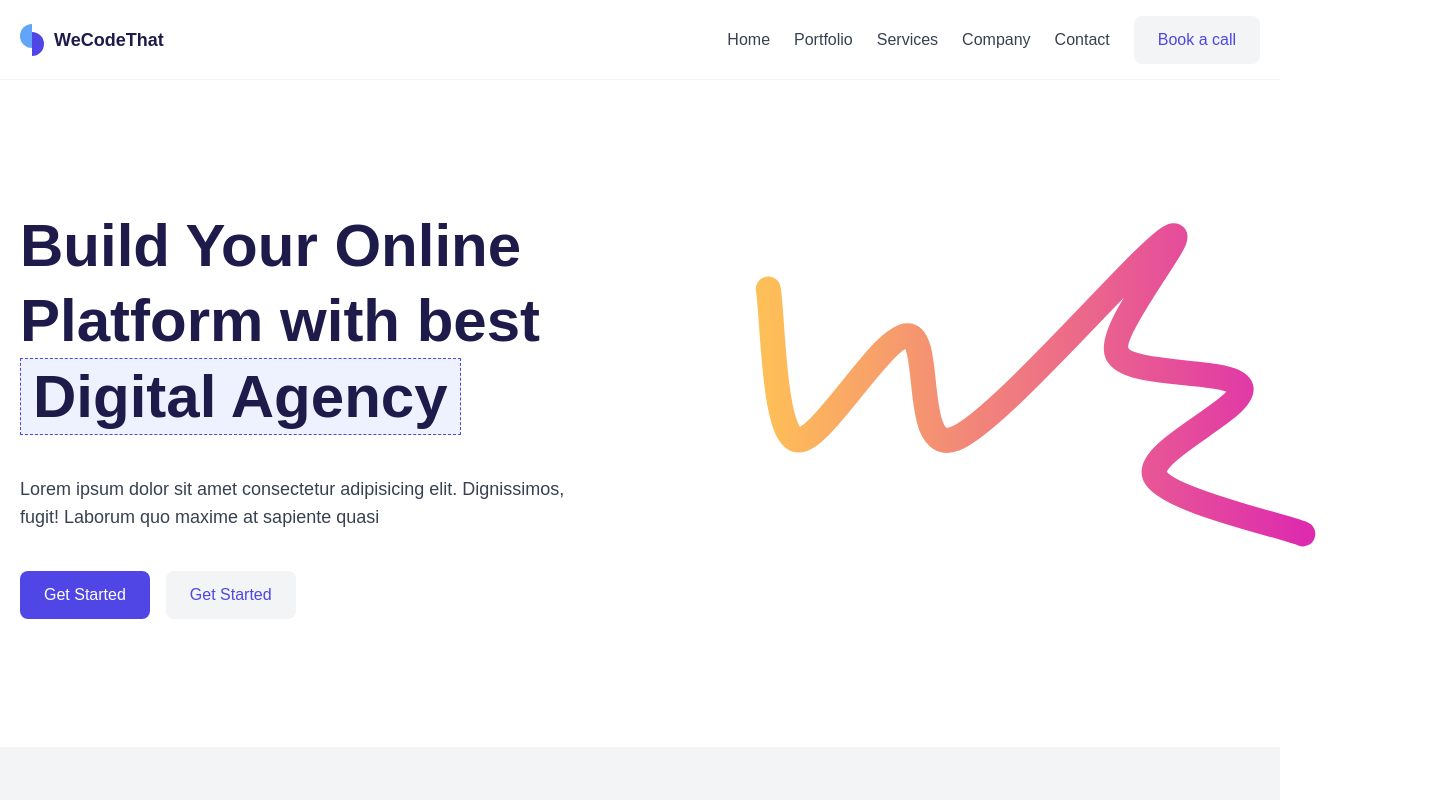
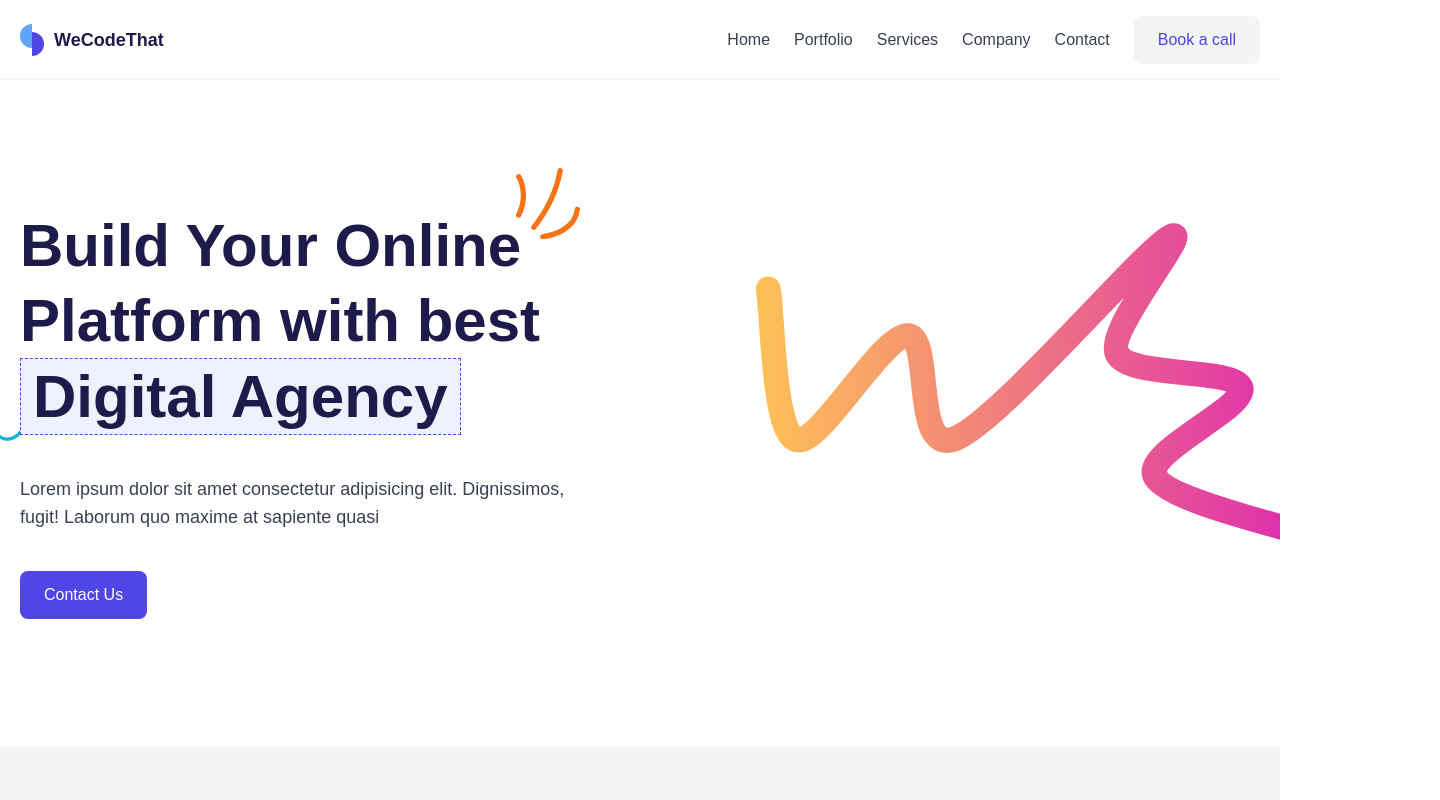
Before and after one commit to WeCodeThatGlobal/wecodethat, a Next.js app: page / in a window 1280 px wide. Shown: the top 800 px of the page, 1440 px wide, since content can reach past the window. Built offline with nearby package versions, Linux system fonts and the light colour scheme.

Commit message:
feat: adding svg to hero section

```diff
--- a/app/page.js
+++ b/app/page.js
@@ -1,7 +1,7 @@
 "use client";
 import Image from "next/image";
 import Link from "next/link";
-import {Navbar} from "./components/Navbar";
+import { Navbar } from "./components/Navbar";
 import Features from "./components/Features";
 import Features2 from "./components/Features2";
 import Footer from "./components/Footer";
@@ -9,30 +9,71 @@ import Testimonials from "./components/Testimonials";
 import Numbers from "./components/Numbers";
 import Works from "./components/Works";
 import CTA from "./components/CTA";
-import { useEffect, useRef } from 'react';
-import lottie from 'lottie-web';
+import { useEffect, useRef } from "react";
+import lottie from "lottie-web";
 import Svg from "./components/Svg";
-
 
 export default function HeroSection() {
   const animationContainer = useRef(null);
 
-
-
-
   return (
     <>
       <Navbar />
-      <main className="w-full">
+      <main className="w-full overflow-hidden">
         <section className="relative py-24">
           <div className="mx-auto lg:max-w-7xl w-full px-5 sm:px-10 md:px-12 lg:px-5 flex flex-col lg:flex-row gap-8 lg:gap-10 xl:gap-12">
             <div className="mx-auto text-center lg:text-left flex flex-col max-w-3xl justify-center lg:justify-start lg:py-8 flex-1 lg:w-1/2 lg:max-w-none">
+              <div className="relative">
                 <h1 className="text-indigo-950 dark:text-white text-4xl/snug sm:text-6xl/tight lg:text-5xl/tight xl:text-6xl/tight font-semibold text">
-                Build Your Online Platform with best{" "}
+                  Build Your Online Platform with best
                   <span className="bg-indigo-50 dark:bg-gray-900 dark:text-indigo-300 inline-block border border-dashed border-indigo-600 px-3">
                     Digital Agency
                   </span>
                 </h1>
+                <svg
+                  className="h-auto w-16 text-orange-500 absolute top-0 right-3 -translate-y-10"
+                  width="121"
+                  height="135"
+                  viewBox="0 0 121 135"
+                  fill="none"
+                  xmlns="http://www.w3.org/2000/svg"
+                >
+                  <path
+                    d="M5 16.4754C11.7688 27.4499 21.2452 57.3224 5 89.0164"
+                    stroke="currentColor"
+                    strokeWidth="10"
+                    strokeLinecap="round"
+                  ></path>
+                  <path
+                    d="M33.6761 112.104C44.6984 98.1239 74.2618 57.6776 83.4821 5"
+                    stroke="currentColor"
+                    strokeWidth="10"
+                    strokeLinecap="round"
+                  ></path>
+                  <path
+                    d="M50.5525 130C68.2064 127.495 110.731 117.541 116 78.0874"
+                    stroke="currentColor"
+                    strokeWidth="10"
+                    strokeLinecap="round"
+                  ></path>
+                </svg>
+
+                <svg
+                  className="h-auto w-40 text-cyan-500 absolute bottom-0 -rotate-12 -translate-x-36  translate-y-11 -z-30"
+                  width="347"
+                  height="188"
+                  viewBox="0 0 347 188"
+                  fill="none"
+                  xmlns="http://www.w3.org/2000/svg"
+                >
+                  <path
+                    d="M4 82.4591C54.7956 92.8751 30.9771 162.782 68.2065 181.385C112.642 203.59 127.943 78.57 122.161 25.5053C120.504 2.2376 93.4028 -8.11128 89.7468 25.5053C85.8633 61.2125 130.186 199.678 180.982 146.248L214.898 107.02C224.322 95.4118 242.9 79.2851 258.6 107.02C274.299 134.754 299.315 125.589 309.861 117.539L343 93.4426"
+                    stroke="currentColor"
+                    strokeWidth="7"
+                    strokeLinecap="round"
+                  ></path>
+                </svg>
+              </div>
               <p className="mt-10 text-gray-700 dark:text-gray-300 lg:text-lg max-w-2xl lg:max-w-none mx-auto">
                 Lorem ipsum dolor sit amet consectetur adipisicing elit.
                 Dignissimos, fugit! Laborum quo maxime at sapiente quasi
@@ -42,26 +83,17 @@ export default function HeroSection() {
                   href="#"
                   className="relative px-6 py-3 before:absolute before:inset-0 before:rounded-lg before:transition active:before:bg-indigo-700 text-white hover:before:bg-indigo-800 before:bg-indigo-600 hover:before:scale-105"
                 >
-                  <span className="relative">Get Started</span>
-                </Link>
-                <Link
-                  href="#"
-                  className="relative px-6 py-3 before:absolute before:inset-0 before:rounded-lg before:transition before:bg-gray-100 dark:before:bg-gray-900 text-indigo-600 dark:text-white hover:before:scale-105"
-                >
-                  <span className="relative">Get Started</span>
+                  <span className="relative">Contact Us</span>
                 </Link>
               </div>
             </div>
             <div className="flex flex-1 lg:w-1/2 relative max-w-3xl mx-auto lg:max-w-none">
-
               <div>
                 <Svg />
               </div>
-
             </div>
           </div>
         </section>
-
       </main>
       <Features />
       <CTA />
```
Lines whose indentation alone changed are shown as unchanged.
